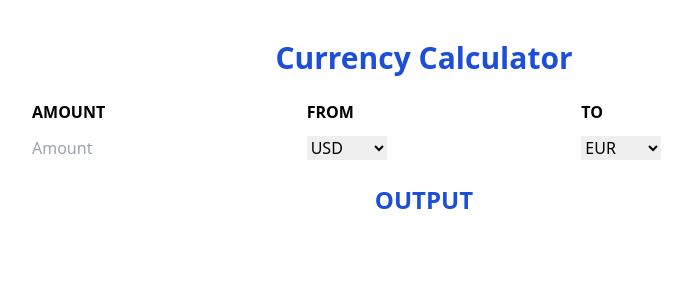
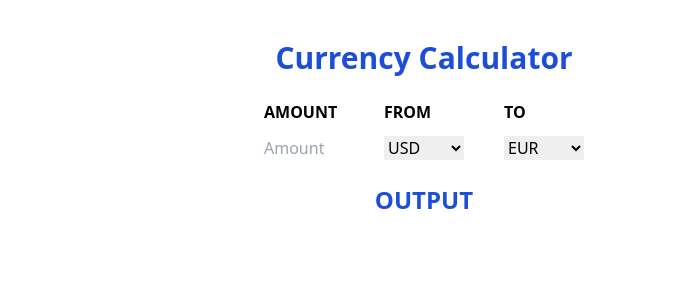
Before and after one commit to joelclaudius/currency-converter, a React (Create React App) app: page / in a window 1280 px wide. Shown: the top 300 px of the page, without its empty margins (216-908 px from the left). Built offline with nearby package versions, Linux system fonts and the light colour scheme.

Commit message:
Update build

```diff
--- a/src/App.js
+++ b/src/App.js
@@ -54,11 +54,11 @@ const App = () => {
   }, [currency, countryA, countryB]); // Dependencies: re-fetch on change
 
   return (
-    <div className="px-20 py-10 sm:px-[160px] md:px-[240px]">
-      <h1 className="text-3xl font-bold text-blue-700 flex justify-center">
+    <div className="px-20 py-10 sm:px-[20px] md:px-[240px] lg:px-[400px]">
+      <h1 className="text-3xl font-bold text-blue-700 flex justify-center mb-6">
         Currency Calculator
       </h1>
-      <div className="grid grid-cols-3 gap-10 py-6 px-2 ">
+      <div className="flex justify-center gap-10">
         <div className="">
           <h3 className="font-bold mb-3">AMOUNT</h3>
           <input
@@ -99,7 +99,7 @@ const App = () => {
         </div>
       </div>
 
-      <div className="flex justify-center font-bold text-2xl text-blue-700">
+      <div className="flex justify-center font-bold text-2xl text-blue-700 mt-6">
         {loading ? (
           <Loader /> // Display loader when fetching data
         ) : error ? (
```
Also changed, not shown: 11 other files (tests, documents, lock files or other folders).
